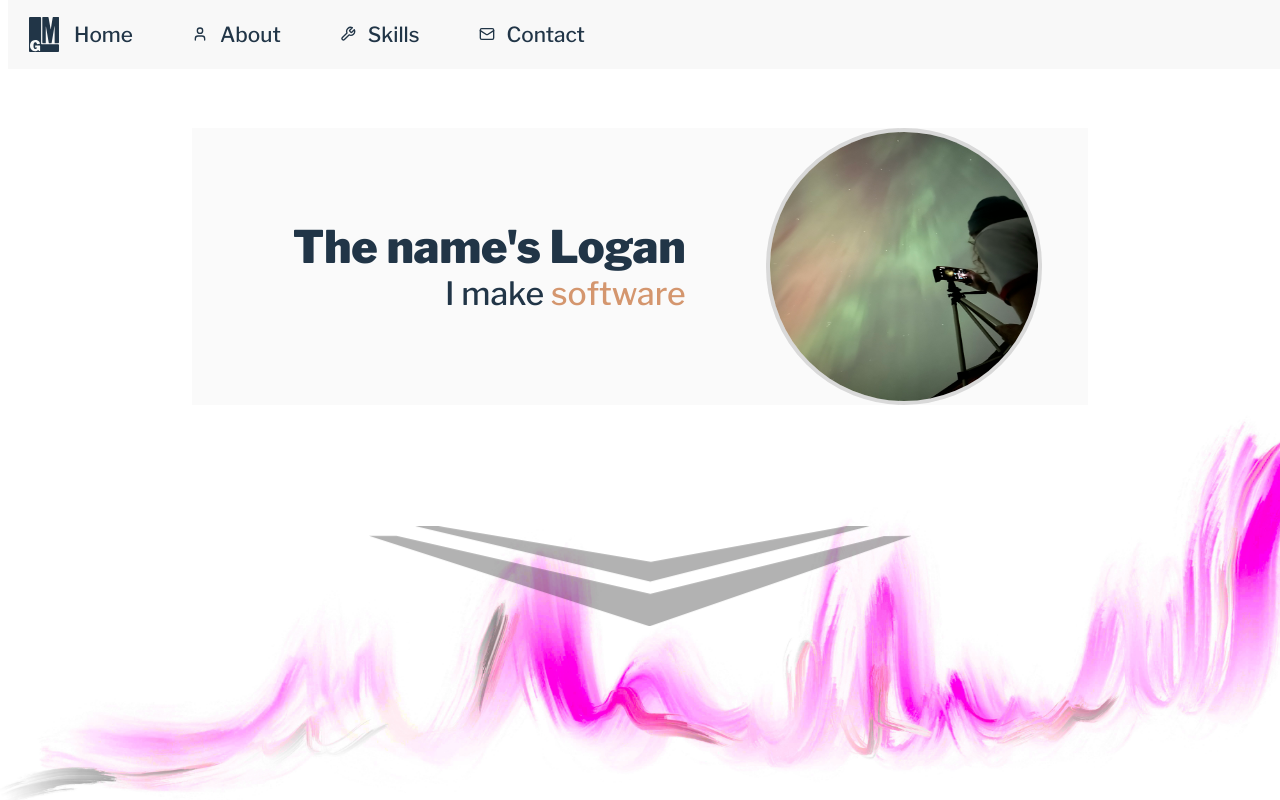
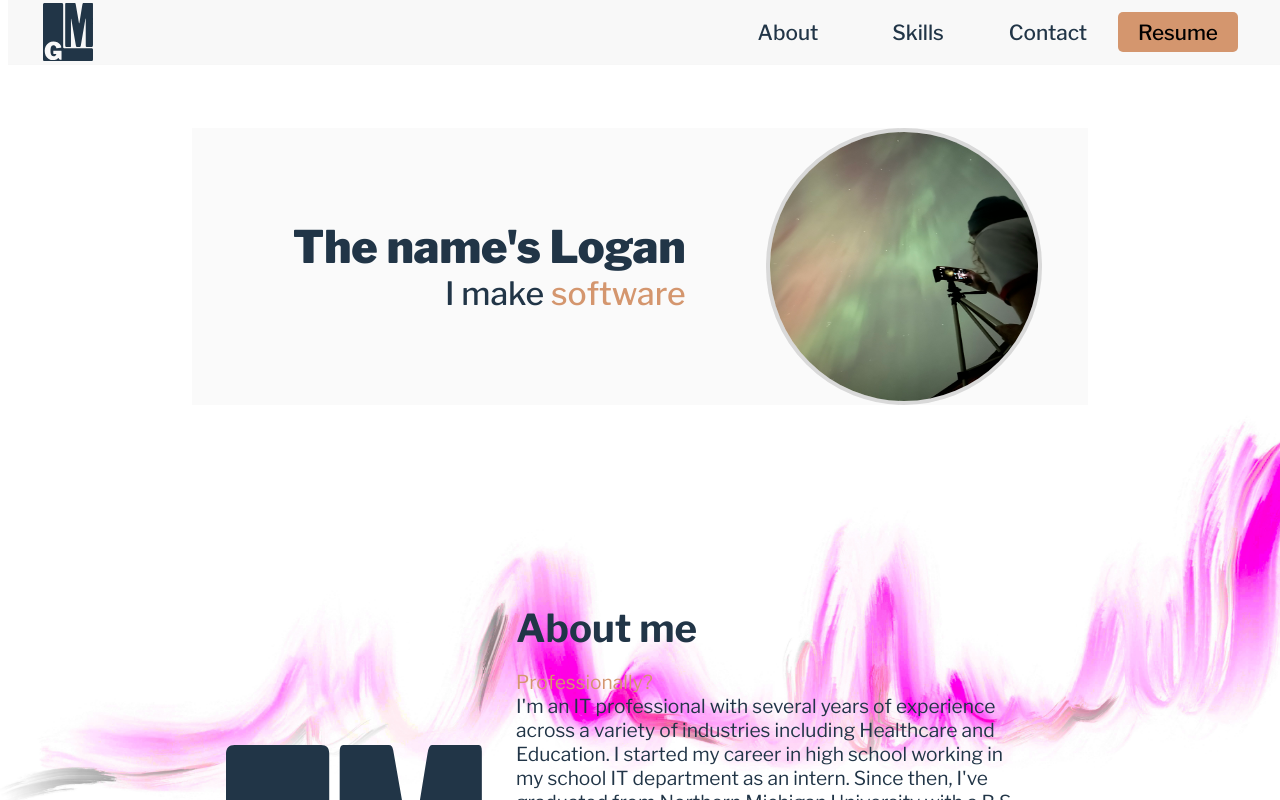
Before and after one commit to lgundry/portfolio-frontend, a React (Vite) app: page / in a window 1280 px wide. Shown: the top 800 px of the page. Built offline with nearby package versions, Linux system fonts and the light colour scheme.

Commit message:
initial nav changes
applied initial nav changes

```diff
--- a/src/assets/components/button/Button.component.tsx
+++ b/src/assets/components/button/Button.component.tsx
@@ -5,13 +5,14 @@ interface myProps {
   children: React.ReactNode;
   onPress?: () => void;
   disabled?: boolean;
+  className?: string;
 }
 
 function Button(props: myProps) {
   return (
     <button
       type="button"
-      className="button"
+      className={`button ${props.className ?? ''}`}
       style={props.style}
       onClick={props.onPress}
       disabled={props.disabled}
--- a/src/assets/components/intro/Intro.component.tsx
+++ b/src/assets/components/intro/Intro.component.tsx
@@ -4,7 +4,6 @@ import ScrollIndicator from 'components/scroll/ScrollIndicator.component'
 
 function Intro() {
   return (
-    <>
     <div id="intro__container" className="intro__container">
       <div className="intro">
         <div className="intro__text">
@@ -14,8 +13,6 @@ function Intro() {
         <img className="intro__headshot" src={Headshot} alt="headshot" />
       </div>
     </div>
-    <ScrollIndicator  />
-    </>
   )
 };
 export default Intro;
--- a/src/assets/components/navigation/NavCard.component.css
+++ b/src/assets/components/navigation/NavCard.component.css
@@ -1,26 +1,23 @@
 .navcard__container {
-  margin-right: 15px;
-  margin-left: 15px;
+  width: 120px;
+  height: 2.5rem;
+  border-radius: 5px;
+  align-self: center;
+
+  display: flex;
+  align-items: center;
+  justify-content: center;
 }
 
 .navcard__icon {
-  display: flex;
   width: 50px;
-  align-self: center;
-  margin-right: -5px;
-}
-
-.navcard__icon.brandIcon {
-  width: 30px;
-  margin-right: 15px;
 }
 
 .navcard__text {
   font-weight: 500;
+  text-align: center;
 }
 
 .navcard__container h3 {
   font-size: clamp(1rem, 3.5vw, 1.3rem);
-  display: flex;
-  align-items: center;
 }
--- a/src/assets/components/navigation/NavCard.component.tsx
+++ b/src/assets/components/navigation/NavCard.component.tsx
@@ -1,12 +1,13 @@
 import './NavCard.component.css'
-import type { ComponentType, SVGProps } from 'react'
+import type { ComponentType, CSSProperties, SVGProps } from 'react'
 import Button from '../button/Button.component.tsx'
 
 interface myProps {
   title: string;
   destination: string;
-  icon: ComponentType<SVGProps<SVGSVGElement>>
+  icon?: ComponentType<SVGProps<SVGSVGElement>>;
   iconClassName?: string;
+  customStyle?: CSSProperties;
 }
 
 function NavCard(props: myProps) {
@@ -15,19 +16,34 @@ function NavCard(props: myProps) {
   const handleNavigation = () => {
     const element = document.getElementById(props.destination);
     if (element) {
-      const navHeight = document.querySelector('.nav__container')?.clientHeight || 0;
+      const navHeight =
+        document.querySelector('.nav__container')?.clientHeight || 0;
+
       const offsetTop = element.offsetTop - navHeight;
-      window.scrollTo({ top: offsetTop, behavior: 'smooth' });
+
+      window.scrollTo({
+        top: offsetTop,
+        behavior: 'smooth'
+      });
     }
   };
 
   return (
-    <div className="navcard__container">
-      <Button onPress={handleNavigation}>
-        <Icon className={`navcard__icon ${props.iconClassName ?? ''}`}/>
-        <h3 className="navcard__text">{ props.title }</h3>
+    <div
+      className="navcard__container"
+      style={props.customStyle}
+    >
+      <Button onPress={handleNavigation} className={props.customClassName}>
+        {Icon && (
+          <Icon
+            className={`navcard__icon ${props.iconClassName ?? ''}`}
+          />
+        )}
+
+        <h3 className="navcard__text">{props.title}</h3>
       </Button>
     </div>
   )
 }
+
 export default NavCard;
--- a/src/assets/components/navigation/Navigation.component.css
+++ b/src/assets/components/navigation/Navigation.component.css
@@ -5,12 +5,26 @@
   display: flex;
   z-index: 1;
   width: 100%;
+  height: 8vh;
 
   background-color: #000000AF;
+  border-bottom: 1px solid #F0F0F03F;
   backdrop-filter: blur(30px);
 }
 
-.brandIcon {
+.nav__right {
+  display: flex;
+  margin-left: auto;
+  margin-right: 50px;
+  gap: 10px;
+}
+
+.navcard__resume {
+  transition: transform 0.2s ease, background-color 0.2s ease;
+}
+
+.navcard__resume:hover {
+  background-color: var(--text-accent-2) !important;
 }
 
 @media (prefers-color-scheme: light) {
--- a/src/assets/components/navigation/Navigation.component.tsx
+++ b/src/assets/components/navigation/Navigation.component.tsx
@@ -9,15 +9,15 @@ import NavCard from './NavCard.component.tsx'
 
 function Navigation() {
   const sections = [
-    { title: "Home", destination: "intro__container", icon: BrandIcon, iconClassName: "brandIcon" },
-    { title: "About", destination: "about__container", icon: LuUser },
-    { title: "Skills", destination: "skills__heading", icon: LuWrench },
-    /* { title: "Projects", destination: "projects__container", icon: LuFolder }, */
-    { title: "Contact", destination: "contact__container", icon: LuMail },
+    { title: "About", destination: "about__container"},
+    { title: "Skills", destination: "skills__heading"},
+    { title: "Contact", destination: "contact__container"},
   ]
 
   return (
     <div className="nav__container">
+      <NavCard className="nav__left" destination="intro__container" icon={BrandIcon} iconClassName="nav__icon"/>
+      <div className="nav__right">
         {sections.map((section, index) =>
           <NavCard
             key={ index }
@@ -27,6 +27,15 @@ function Navigation() {
             iconClassName={ section.iconClassName ?? ''}
           />
         )}
+        <NavCard
+          title="Resume"
+          className="resume__card"
+          customStyle={{
+            backgroundColor: "var(--text-accent-1)",
+            color: "black",
+          }}
+        />
+      </div>
     </div>
   )
 }
```
Lines whose indentation alone changed are shown as unchanged.
